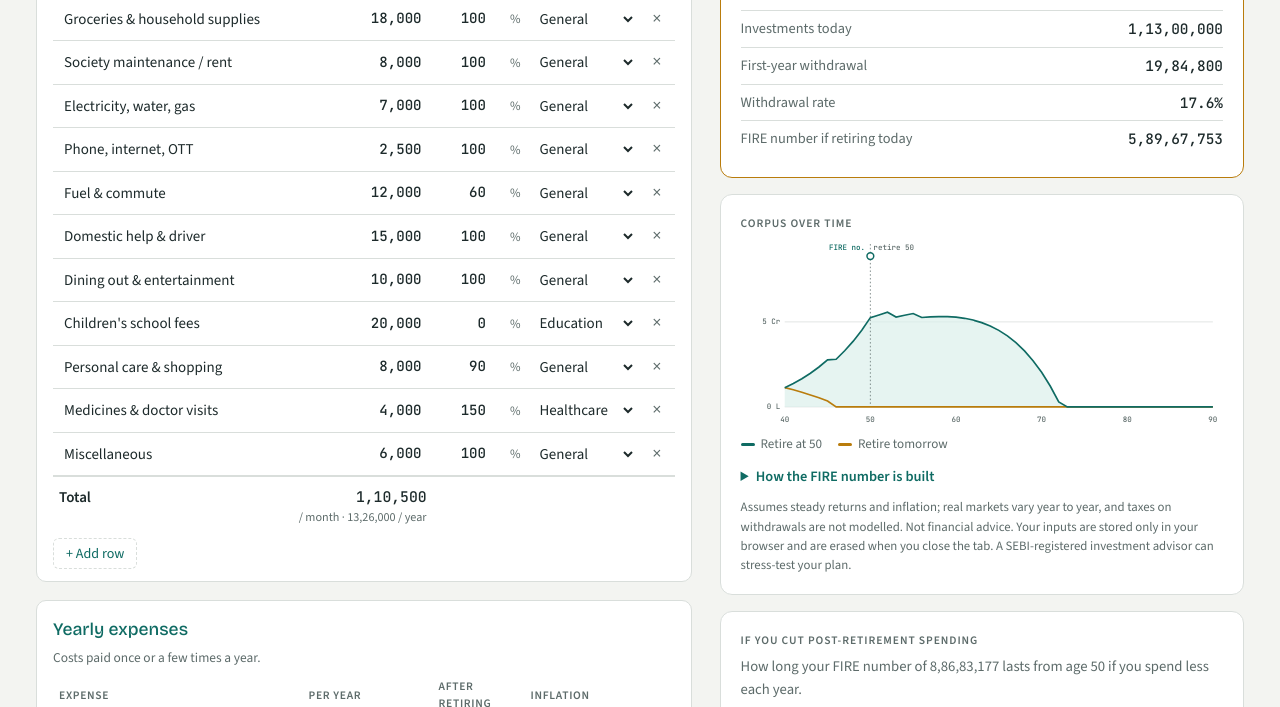
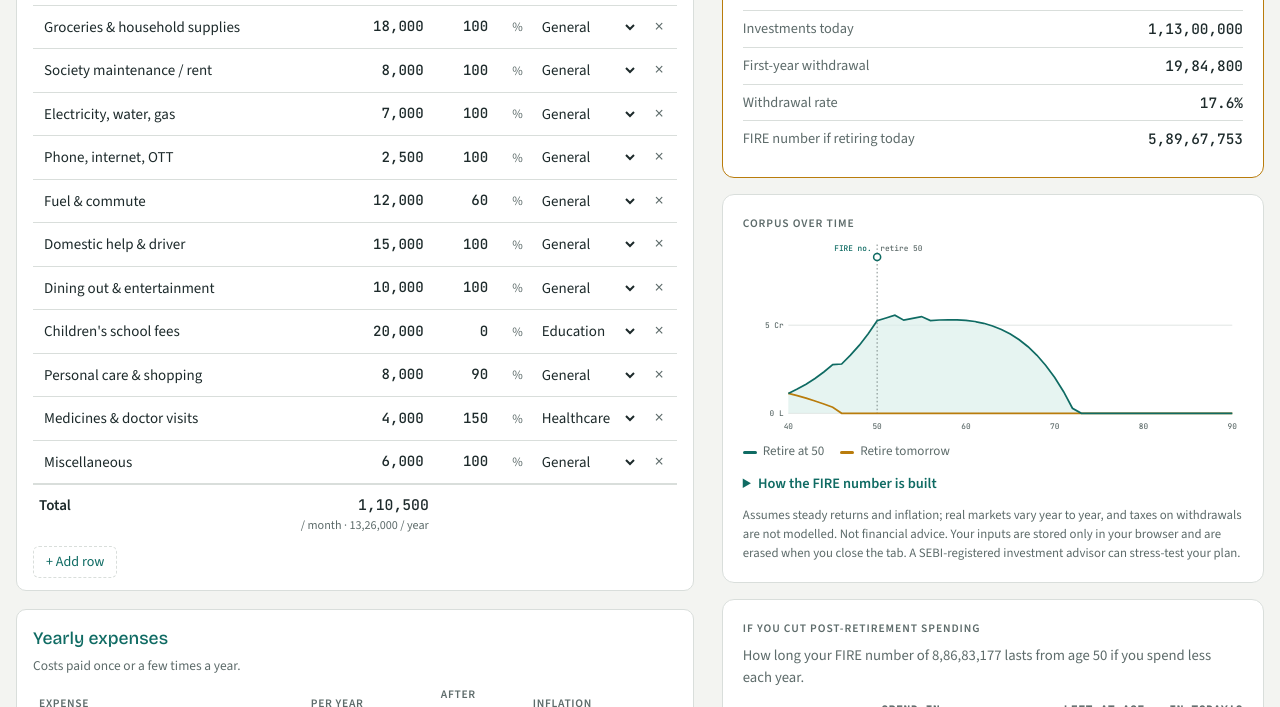
Before and after one commit to ukkit/FIREdrill, a plain HTML site: page index.html in a window 1280 px wide. Shown: the part 764-1471 px from the top of the page. Drawn offline with nearby package versions, Linux system fonts and the light colour scheme.

Commit message:
Add README and use full page width for layout

```diff
--- a/index.html
+++ b/index.html
@@ -27,7 +27,7 @@
 [hidden]{display:none!important}
 img{max-width:100%}
 body{margin:0;background:var(--bg);color:var(--ink);font-family:var(--body);font-size:15px;line-height:1.5}
-.wrap{max-width:1240px;margin:0 auto;padding-block:28px 48px;
+.wrap{width:100%;padding-block:28px 48px;
   padding-left:max(16px, env(safe-area-inset-left, 0px));padding-right:max(16px, env(safe-area-inset-right, 0px))}
 header h1{font-family:var(--display);font-weight:700;font-size:clamp(1.7rem,4vw,2.4rem);margin:0;letter-spacing:-.01em;text-wrap:balance}
 header h1 em,.report h1 em{font-style:italic;font-weight:500;color:var(--accent);margin-left:.04em}
```
Also changed, not shown: 1 other file.
